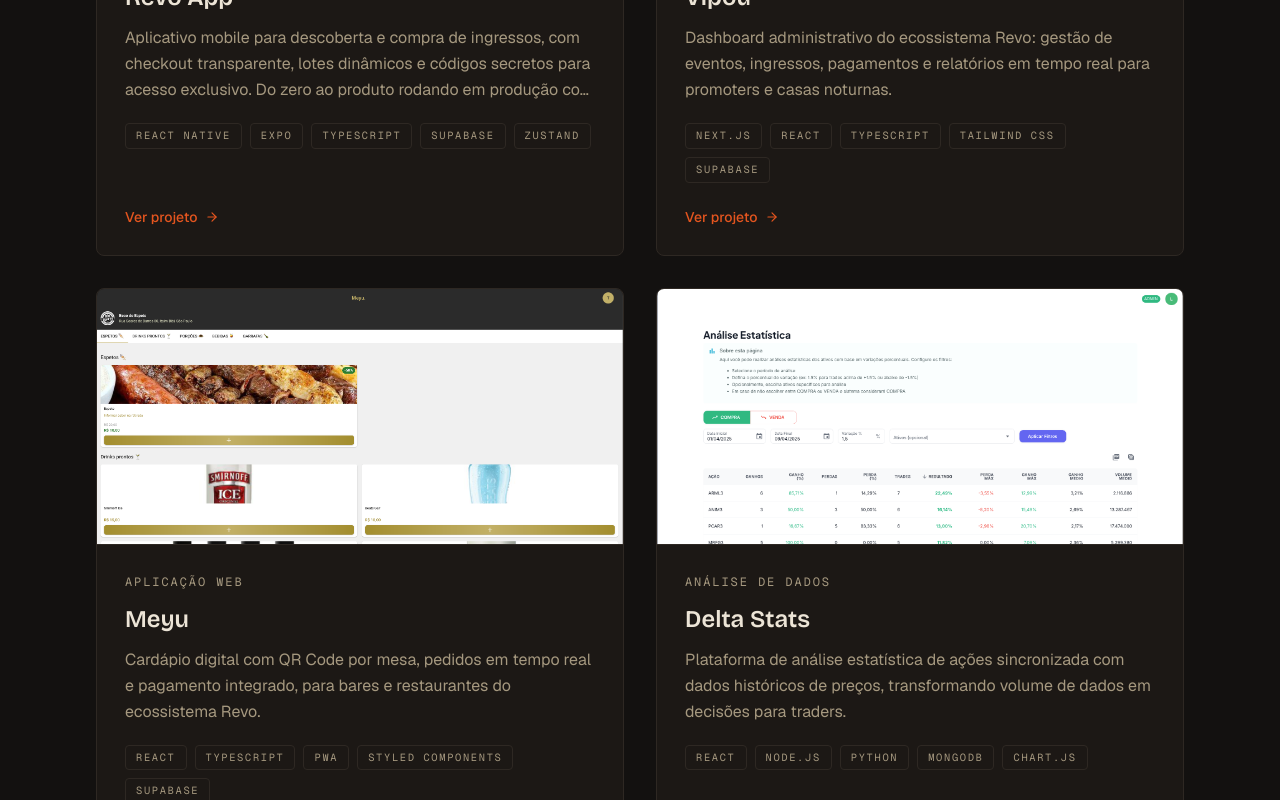
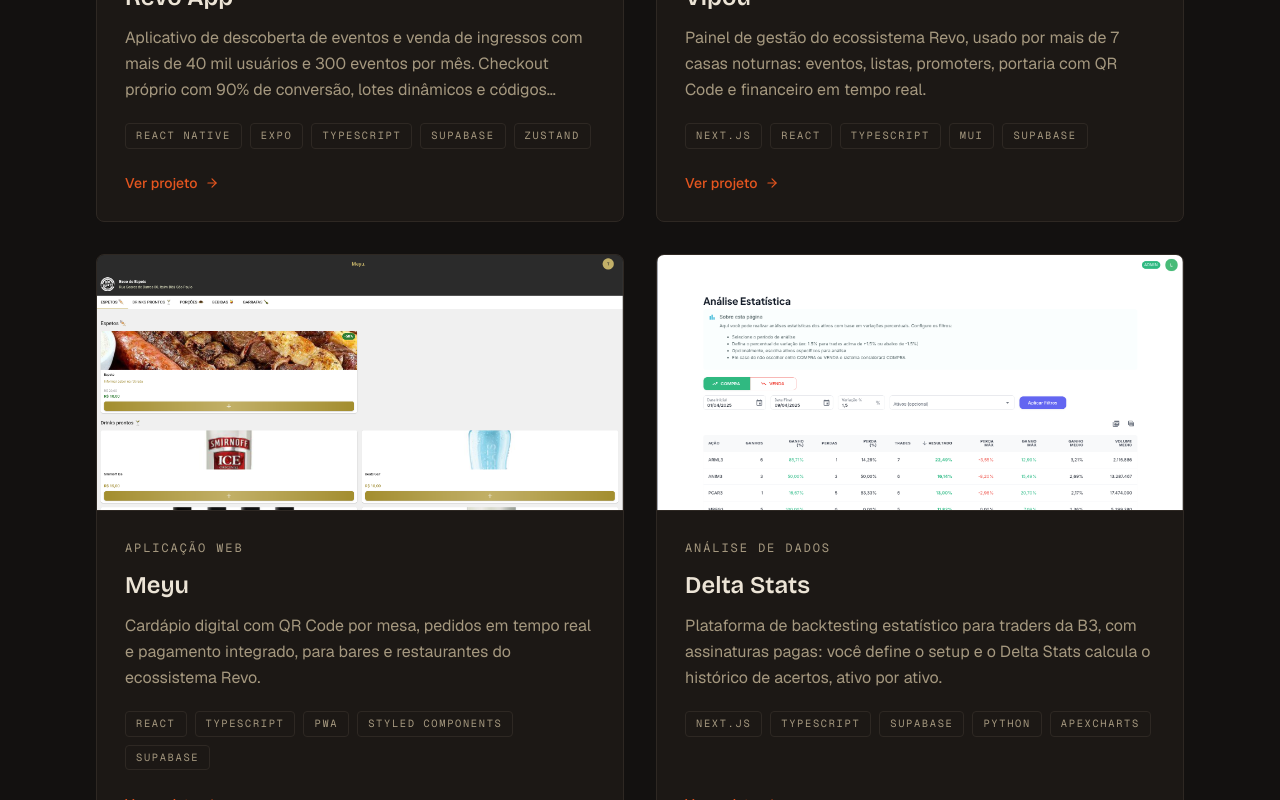
Before and after one commit to Luc2000/oca-portfolio, a Next.js app: page / in a window 1280 px wide. Shown: the part 2380-3180 px from the top of the page. Built offline with nearby package versions, Linux system fonts and the light colour scheme.

Commit message:
fix: correct project stacks and add real usage numbers
Delta Stats is a live B3 backtesting SaaS on Next.js/Supabase/Python, not Node/Mongo; Vipou uses MUI. Revo gains 40k users / 300 events per month; Vipou 7+ nightclubs.

```diff
--- a/app/data/projects.ts
+++ b/app/data/projects.ts
@@ -35,13 +35,13 @@ export const projects: Project[] = [
     title: "Revo App",
     subtitle: "Plataforma completa de eventos e ingressos",
     description:
-      "Aplicativo mobile para descoberta e compra de ingressos, com checkout transparente, lotes dinâmicos e códigos secretos para acesso exclusivo. Do zero ao produto rodando em produção com pagamentos reais.",
+      "Aplicativo de descoberta de eventos e venda de ingressos com mais de 40 mil usuários e 300 eventos por mês. Checkout próprio com 90% de conversão, lotes dinâmicos e códigos secretos.",
     fullDescription: [
-      "O Revo App nasceu como produto próprio da OCA e virou a prova do que entregamos: uma plataforma completa de descoberta de eventos e venda de ingressos, construída de ponta a ponta, do design ao gateway de pagamento.",
+      "O Revo App nasceu como produto próprio da OCA e virou a prova do que entregamos: uma plataforma completa de descoberta de eventos e venda de ingressos com mais de 40 mil usuários cadastrados e mais de 300 eventos por mês, construída de ponta a ponta, do design ao gateway de pagamento.",
       "Desenvolvido com React Native e Expo sobre backend Supabase, o app tem navegação fluida, animações de alta performance e atualização de dados em tempo real, com analytics de produto via Amplitude guiando cada decisão de UX.",
       "O checkout, integrado ao Pagar.me, foi desenhado para converter: lotes dinâmicos, códigos secretos para acesso VIP e um fluxo de compra transparente que atinge 90% de conversão.",
     ],
-    highlight: "Checkout com 90% de taxa de conversão",
+    highlight: "+40 mil usuários · Checkout com 90% de conversão",
     image: "/images/projetos/revo/revo-app.png",
     thumbPosition: "object-center",
     images: [
@@ -82,21 +82,21 @@ export const projects: Project[] = [
     title: "Vipou",
     subtitle: "Gestão de eventos em tempo real",
     description:
-      "Dashboard administrativo do ecossistema Revo: gestão de eventos, ingressos, pagamentos e relatórios em tempo real para promoters e casas noturnas.",
+      "Painel de gestão do ecossistema Revo, usado por mais de 7 casas noturnas: eventos, listas, promoters, portaria com QR Code e financeiro em tempo real.",
     fullDescription: [
-      "O Vipou é o painel de controle do ecossistema Revo: é onde organizadores criam eventos, configuram lotes de ingressos, acompanham vendas e fecham o caixa.",
-      "Construído com Next.js, TypeScript e Tailwind CSS sobre o mesmo backend Supabase do app, o dashboard exibe métricas de venda em tempo real, sem atraso entre a compra no app e o número na tela.",
+      "O Vipou é o painel de controle do ecossistema Revo, usado por mais de 7 casas noturnas: é onde organizadores criam eventos, gerenciam listas e promoters, acompanham vendas e fecham o caixa.",
+      "Construído com Next.js e TypeScript sobre o mesmo backend Supabase do app, o dashboard exibe métricas de venda em tempo real, sem atraso entre a compra no app e o número na tela.",
       "Controle de acesso por perfil, relatórios financeiros detalhados e exportação de dados dão ao organizador autonomia total sobre a operação do evento.",
     ],
     image: "/images/projetos/vipou/vipou.png",
     images: ["/images/projetos/vipou/vipou.png"],
-    tags: ["Next.js", "React", "TypeScript", "Tailwind CSS", "Supabase"],
+    tags: ["Next.js", "React", "TypeScript", "MUI", "Supabase"],
     features: [
       "Dashboard de vendas em tempo real",
-      "Gestão de eventos, lotes e ingressos",
+      "Gestão de eventos, listas e promoters",
+      "Portaria com scanner de QR Code",
       "Relatórios financeiros detalhados",
       "Controle de acesso por perfil de usuário",
-      "Sistema de notificações",
       "Exportação de dados para Excel e PDF",
     ],
     challenges: [
@@ -153,27 +153,28 @@ export const projects: Project[] = [
     title: "Delta Stats",
     subtitle: "Análise estatística para traders",
     description:
-      "Plataforma de análise estatística de ações sincronizada com dados históricos de preços, transformando volume de dados em decisões para traders.",
+      "Plataforma de backtesting estatístico para traders da B3, com assinaturas pagas: você define o setup e o Delta Stats calcula o histórico de acertos, ativo por ativo.",
     fullDescription: [
-      "O Delta Stats processa anos de dados históricos de preços de ações e devolve estatísticas acionáveis para traders: padrões, comparativos de performance e alertas configuráveis.",
-      "O pipeline de dados em Python alimenta uma API Node.js com MongoDB, dimensionada para grandes volumes de séries históricas.",
-      "No frontend em React, visualizações interativas com Chart.js apresentam os dados de forma clara, permitindo que o trader monte a própria análise em segundos.",
+      "O Delta Stats responde à pergunta que todo trader faz: esse setup funciona? A plataforma testa a estratégia contra anos de histórico da B3 e devolve as estatísticas de acerto por ativo, período e variação.",
+      "Um pipeline de dados em Python coleta as cotações diárias automaticamente e alimenta o banco Postgres na Supabase, onde os backtests rodam direto no banco para performance máxima.",
+      "O produto é vendido por assinatura, com área logada, gráficos interativos, exportação em PDF e Excel e um robô de MetaTrader 5 distribuído aos assinantes.",
     ],
+    highlight: "Produto vivo, vendido por assinatura",
     image: "/images/projetos/delta/delta.png",
     images: ["/images/projetos/delta/delta.png"],
-    tags: ["React", "Node.js", "Python", "MongoDB", "Chart.js"],
+    tags: ["Next.js", "TypeScript", "Supabase", "Python", "ApexCharts"],
     features: [
-      "Estatísticas sobre dados históricos de preços",
-      "Visualizações interativas de dados financeiros",
-      "Alertas personalizados por ativo",
-      "Comparativo histórico de performance",
-      "Sincronização com dados de mercado",
-      "Dashboard personalizado por usuário",
+      "Backtesting por período, variação e direção",
+      "Estatísticas de acerto por ativo da B3",
+      "Assinaturas com área logada",
+      "Robô de MetaTrader 5 para assinantes",
+      "Exportação de relatórios em PDF e Excel",
+      "Cotações atualizadas automaticamente todo dia",
     ],
     challenges: [
-      "Processar grandes volumes de séries históricas com custo controlado",
-      "Criar visualizações performáticas mesmo com milhares de pontos de dados",
-      "Manter os dados de mercado sincronizados e consistentes",
+      "Coletar cotações diárias de centenas de ativos com pipeline resiliente",
+      "Rodar backtests pesados direto no banco sem travar a experiência",
+      "Empacotar estatística complexa numa interface que trader entende em segundos",
     ],
     category: "data",
     link: "https://deltastats.com.br",
```
